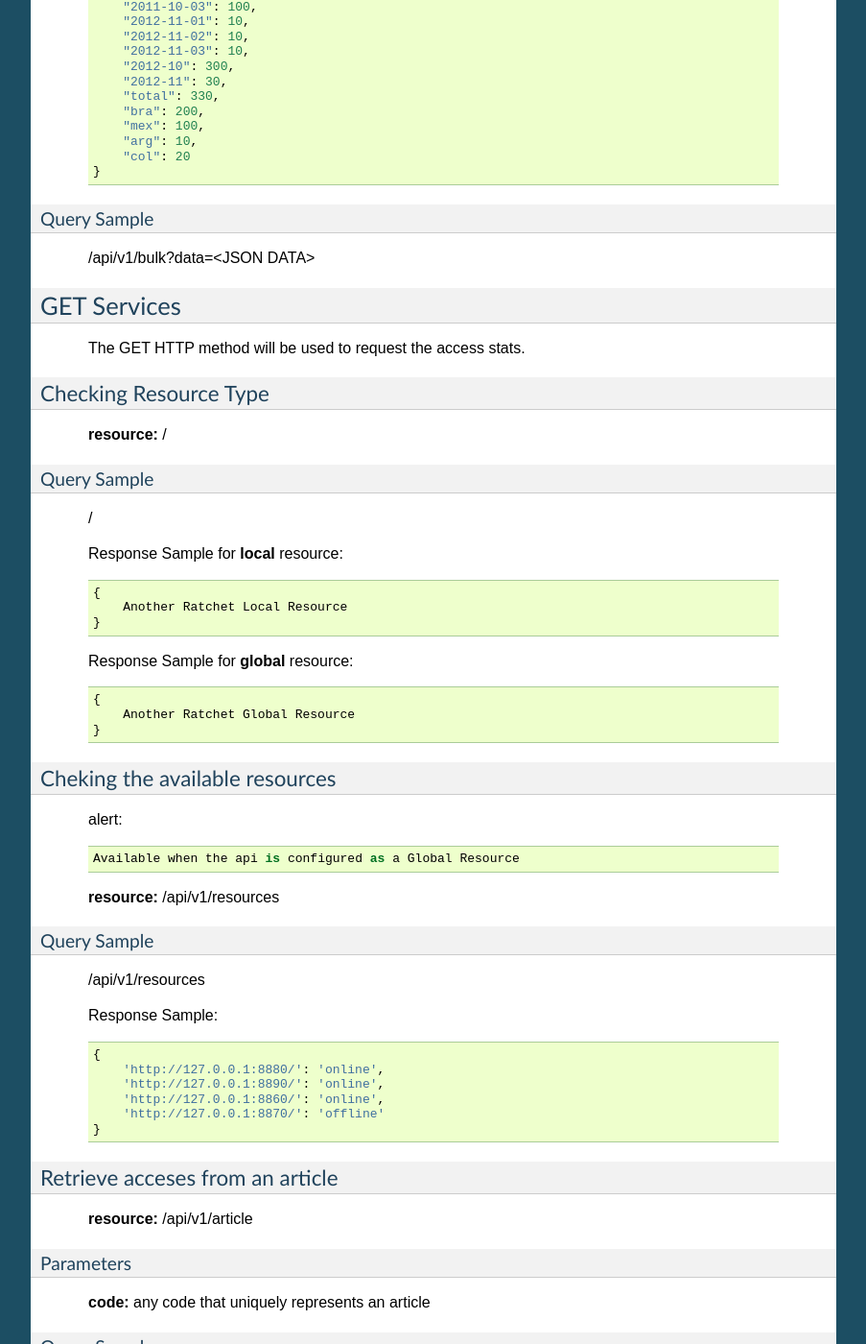
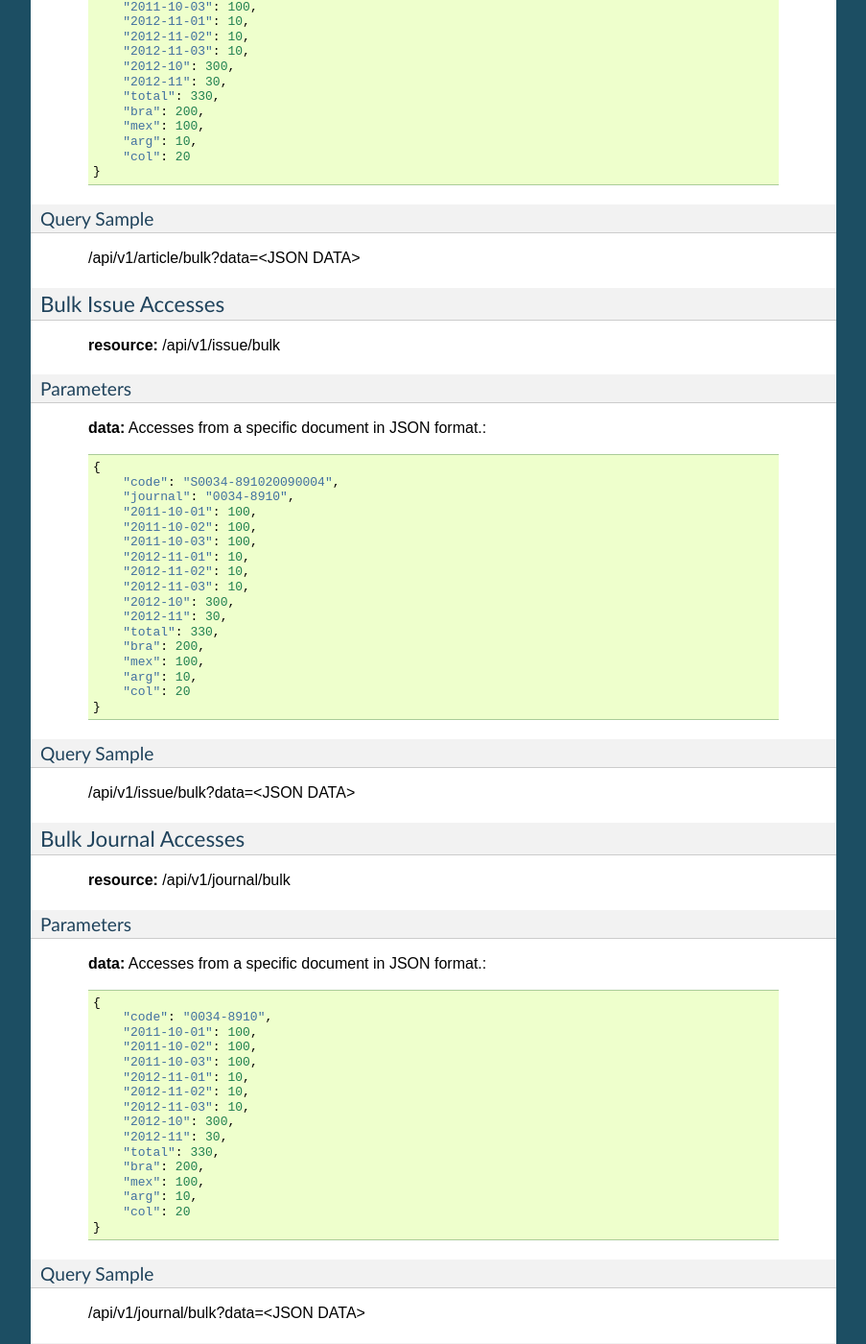
Before and after one commit to scieloorg/ratchet, a Sphinx documentation site: the page built from docs/api.rst, in a window 1280 px wide and 1400 px high, scrolled down 1988 px. Shown: the whole window at 96% size, without its empty margins (198-1101 px from the left). Built offline with Sphinx 7.4.7, drawn with Linux system fonts in a browser that asks for light colours; some of the changed text lies outside the part shown.

Commit message:
Bulk para fascículos e periódicos

```diff
--- a/docs/api.rst
+++ b/docs/api.rst
@@ -95,11 +95,11 @@ Query Sample
     /api/v1/journal?code=1981-6723&region=bra
 
 
--------------
-Bulk accesses
--------------
+---------------------
+Bulk Article Accesses
+---------------------
 
-    **resource:** /api/v1/bulk
+    **resource:** /api/v1/article/bulk
 
 Parameters
 ----------
@@ -128,7 +128,74 @@ Parameters
 Query Sample
 ------------
 
-    /api/v1/bulk?data=<JSON DATA>
+    /api/v1/article/bulk?data=<JSON DATA>
+
+-------------------
+Bulk Issue Accesses
+-------------------
+
+    **resource:** /api/v1/issue/bulk
+
+Parameters
+----------
+
+    **data:** Accesses from a specific document in JSON format.::
+
+        {
+            "code": "S0034-891020090004",
+            "journal": "0034-8910",
+            "2011-10-01": 100,
+            "2011-10-02": 100,
+            "2011-10-03": 100,
+            "2012-11-01": 10,
+            "2012-11-02": 10,
+            "2012-11-03": 10,
+            "2012-10": 300,
+            "2012-11": 30,
+            "total": 330,
+            "bra": 200,
+            "mex": 100,
+            "arg": 10,
+            "col": 20
+        }
+
+Query Sample
+------------
+
+    /api/v1/issue/bulk?data=<JSON DATA>
+
+---------------------
+Bulk Journal Accesses
+---------------------
+
+    **resource:** /api/v1/journal/bulk
+
+Parameters
+----------
+
+    **data:** Accesses from a specific document in JSON format.::
+
+        {
+            "code": "0034-8910",
+            "2011-10-01": 100,
+            "2011-10-02": 100,
+            "2011-10-03": 100,
+            "2012-11-01": 10,
+            "2012-11-02": 10,
+            "2012-11-03": 10,
+            "2012-10": 300,
+            "2012-11": 30,
+            "total": 330,
+            "bra": 200,
+            "mex": 100,
+            "arg": 10,
+            "col": 20
+        }
+
+Query Sample
+------------
+
+    /api/v1/journal/bulk?data=<JSON DATA>
 
 GET Services
 ============
```
Also changed, not shown: 5 other files.
